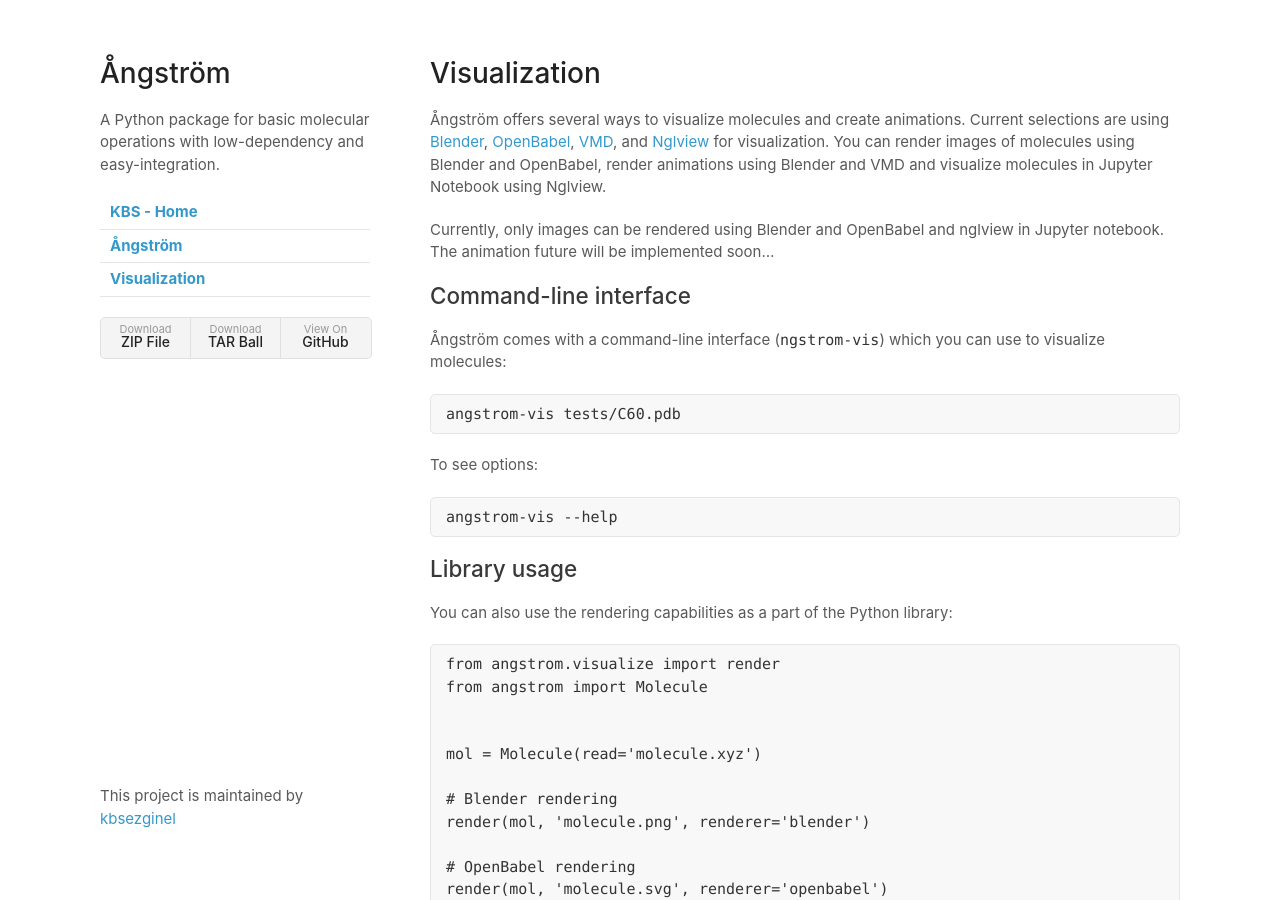
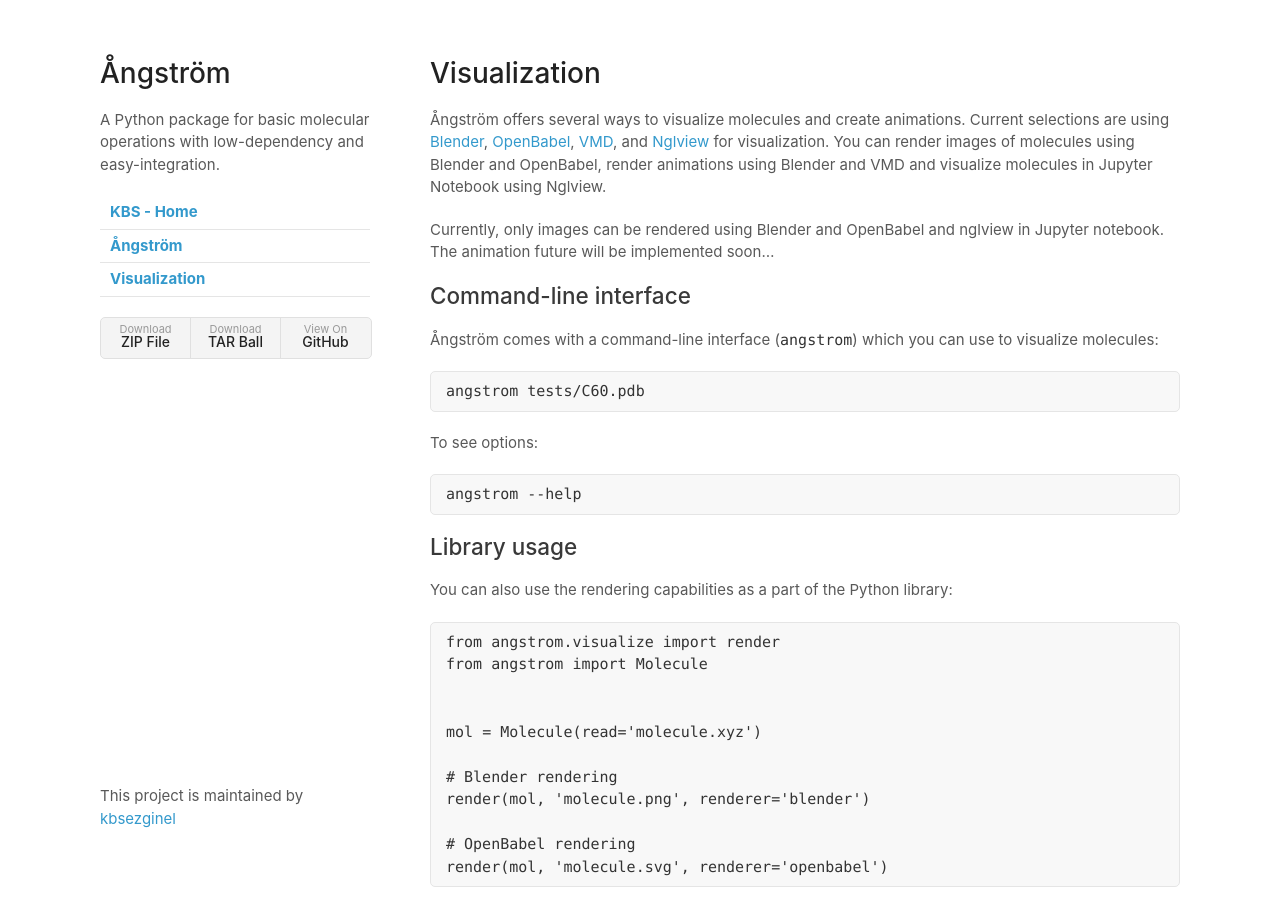
Before and after one commit to kbsezginel/angstrom, a Jekyll site: the page built from docs/visualization.md, in a window 1280 px wide and 900 px high. Built offline with Jekyll 4.4.1, drawn with Linux system fonts in a browser that asks for light colours; our own code applies the rules of GitHub Pages for plain Markdown files.

Commit message:
Update visualization for new cli

````diff
--- a/docs/visualization.md
+++ b/docs/visualization.md
@@ -11,13 +11,13 @@
 
 Command-line interface
 ----------------------
-Ångström comes with a command-line interface (`ngstrom-vis`) which you can use to visualize molecules:
+Ångström comes with a command-line interface (`angstrom`) which you can use to visualize molecules:
 ```
-angstrom-vis tests/C60.pdb
+angstrom tests/C60.pdb
 ```
 To see options:
 ```
-angstrom-vis --help
+angstrom --help
 ```
 
 Library usage
````
